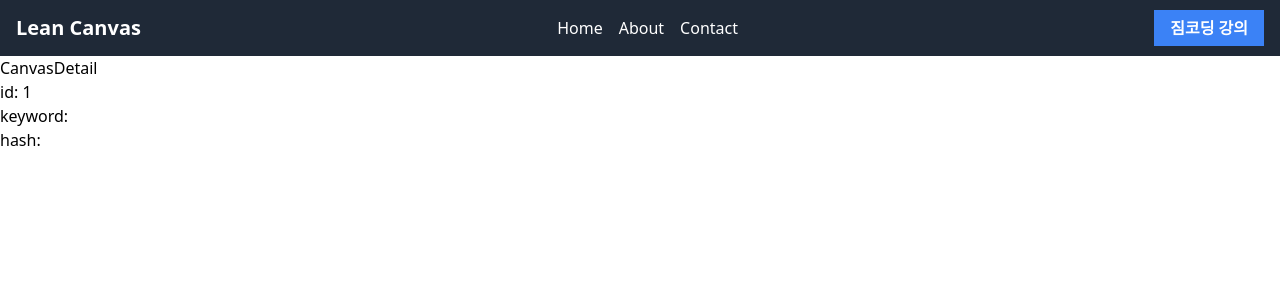
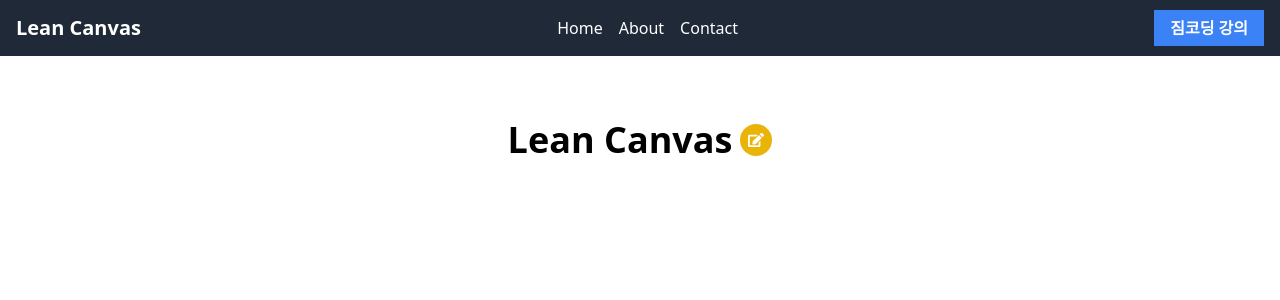
Before and after one commit to GwangIl-Park/FrontendStudy, a React (Vite) app in the folder react-gymcoding/lean-canvas-react/: page /canvases/1 in a window 1280 px wide. Shown: the top 300 px of the page. Built offline with nearby package versions, Linux system fonts and the light colour scheme.

Commit message:
feat: react 강의
- 삭제 버튼 UI
- 타이틀 컴포넌트

```diff
--- a/react-gymcoding/lean-canvas-react/src/App.jsx
+++ b/react-gymcoding/lean-canvas-react/src/App.jsx
@@ -1,11 +1,14 @@
 import { Outlet } from 'react-router-dom';
 import Header from './Header';
+import Main from './components/Main';
 
 function App() {
   return (
     <>
       <Header />
-      <Outlet />
+      <Main>
+        <Outlet />
+      </Main>
     </>
   );
 }
--- a/react-gymcoding/lean-canvas-react/src/components/CanvasItem.jsx
+++ b/react-gymcoding/lean-canvas-react/src/components/CanvasItem.jsx
@@ -1,9 +1,10 @@
+import { FaTrash } from 'react-icons/fa';
 import { Link } from 'react-router-dom';
 
-function CanvasItem({ id, name, modifyDate, category }) {
+function CanvasItem({ id, name, modifyDate, category, onDelete }) {
   return (
     <Link
-      className="bg-white rounded-lg shadow-md overflow-hidden transition-transform duration-300 hover:scale-105"
+      className="relative bg-white rounded-lg shadow-md overflow-hidden transition-transform duration-300 hover:scale-105"
       to={`/canvases/${id}`}
     >
       <div className="p-6">
@@ -13,6 +14,13 @@
           {category}
         </span>
       </div>
+      <button
+        className="absolute top-2 right-2 p-2 text-red-500 rounded-full"
+        aria-label="Delete"
+        onClick={onDelete}
+      >
+        <FaTrash />
+      </button>
     </Link>
   );
 }
--- a/react-gymcoding/lean-canvas-react/src/components/CanvasList.jsx
+++ b/react-gymcoding/lean-canvas-react/src/components/CanvasList.jsx
@@ -1,6 +1,6 @@
 import CanvasItem from './CanvasItem';
 
-function CanvasList({ filterContents, searchInput, isGridView }) {
+function CanvasList({ filterContents, searchInput, isGridView, onDeleteItem }) {
   if (filterContents.length === 0)
     return (
       <div className="text-center py-10">
@@ -21,6 +21,10 @@
             name={item.name}
             modifyDate={item.modifyDate}
             category={item.category}
+            onDelete={e => {
+              e.preventDefault();
+              onDeleteItem(item.id);
+            }}
           />
         );
       })}
--- /dev/null
+++ b/react-gymcoding/lean-canvas-react/src/components/CanvasTitle.jsx
@@ -0,0 +1,48 @@
+import { useState } from 'react';
+import { FaCheck, FaEdit } from 'react-icons/fa';
+
+function CanvasTitle() {
+  const [editStatus, setEditStatus] = useState(false);
+  const [title, setTitle] = useState('Lean Canvas');
+  const [editingTitle, setEditingTitle] = useState(title);
+
+  const handleEditDone = () => {
+    setEditStatus(false);
+    setTitle(editingTitle);
+  };
+
+  return (
+    <div className="flex items-center justify-center mb-10">
+      {editStatus ? (
+        <div className="flex items-center">
+          <input
+            type="text"
+            className="text-4xl font-bold text-center text-blue-600 bg-transparent border-b-2 border-blue-600 focus:outline-none"
+            onChange={e => setEditingTitle(e.target.value)}
+            value={editingTitle}
+          />
+          <button
+            className="ml-2 p-2 bg-green-500 text-white rounded-full hover:bg-green-600 transition duration-300 ease-in-out focus:outline-none focus:ring-2 focus:ring-green-500 focus:ring-opacity-50"
+            aria-label="Save title"
+            onClick={handleEditDone}
+          >
+            <FaCheck />
+          </button>
+        </div>
+      ) : (
+        <div className="flex items-center">
+          <h1 className="text-4xl font-bold text-center ">{title}</h1>
+          <button
+            className="ml-2 p-2 bg-yellow-500 text-white rounded-full hover:bg-yellow-600 transition duration-300 ease-in-out focus:outline-none focus:ring-2 focus:ring-yellow-500 focus:ring-opacity-50"
+            aria-label="Edit title"
+            onClick={() => setEditStatus(true)}
+          >
+            <FaEdit />
+          </button>
+        </div>
+      )}
+    </div>
+  );
+}
+
+export default CanvasTitle;
--- /dev/null
+++ b/react-gymcoding/lean-canvas-react/src/components/Main.jsx
@@ -0,0 +1,5 @@
+function Main({ children }) {
+  return <main className="container mx-auto px-4 py-16">{children}</main>;
+}
+
+export default Main;
--- a/react-gymcoding/lean-canvas-react/src/pages/CanvasDetail.jsx
+++ b/react-gymcoding/lean-canvas-react/src/pages/CanvasDetail.jsx
@@ -1,15 +1,9 @@
-import { useLocation, useParams, useSearchParams } from 'react-router-dom';
+import CanvasTitle from '../components/CanvasTitle';
 
 function CanvasDetail() {
-  const { id } = useParams();
-  const [searchParams] = useSearchParams();
-  const location = useLocation();
   return (
     <div>
-      CanvasDetail
-      <p>id: {id}</p>
-      <p>keyword: {searchParams.get('keyword')}</p>
-      <p>hash: {location.hash}</p>
+      <CanvasTitle />
     </div>
   );
 }
--- a/react-gymcoding/lean-canvas-react/src/pages/Home.jsx
+++ b/react-gymcoding/lean-canvas-react/src/pages/Home.jsx
@@ -4,7 +4,7 @@
 import ViewToggle from '../components/ViewToggle';
 
 function Home() {
-  const contents = [
+  const [contents, setContents] = useState([
     {
       id: 1,
       name: '친환경 도시 농업 플랫폼',
@@ -29,7 +29,7 @@
       modifyDate: '2023-06-01',
       category: '여행',
     },
-  ];
+  ]);
 
   const [searchInput, setSearchInput] = useState('');
   const handleSearchInput = e => {
@@ -41,6 +41,10 @@
   );
 
   const [isGridView, setIsGridView] = useState(true);
+
+  const handleDeleteItem = id => {
+    setContents(contents.filter(content => content.id !== id));
+  };
 
   return (
     <div className="container mx-auto px-4 py-16">
@@ -55,6 +59,7 @@
         filterContents={filterContents}
         searchInput={searchInput}
         isGridView={isGridView}
+        onDeleteItem={handleDeleteItem}
       />
     </div>
   );
```
